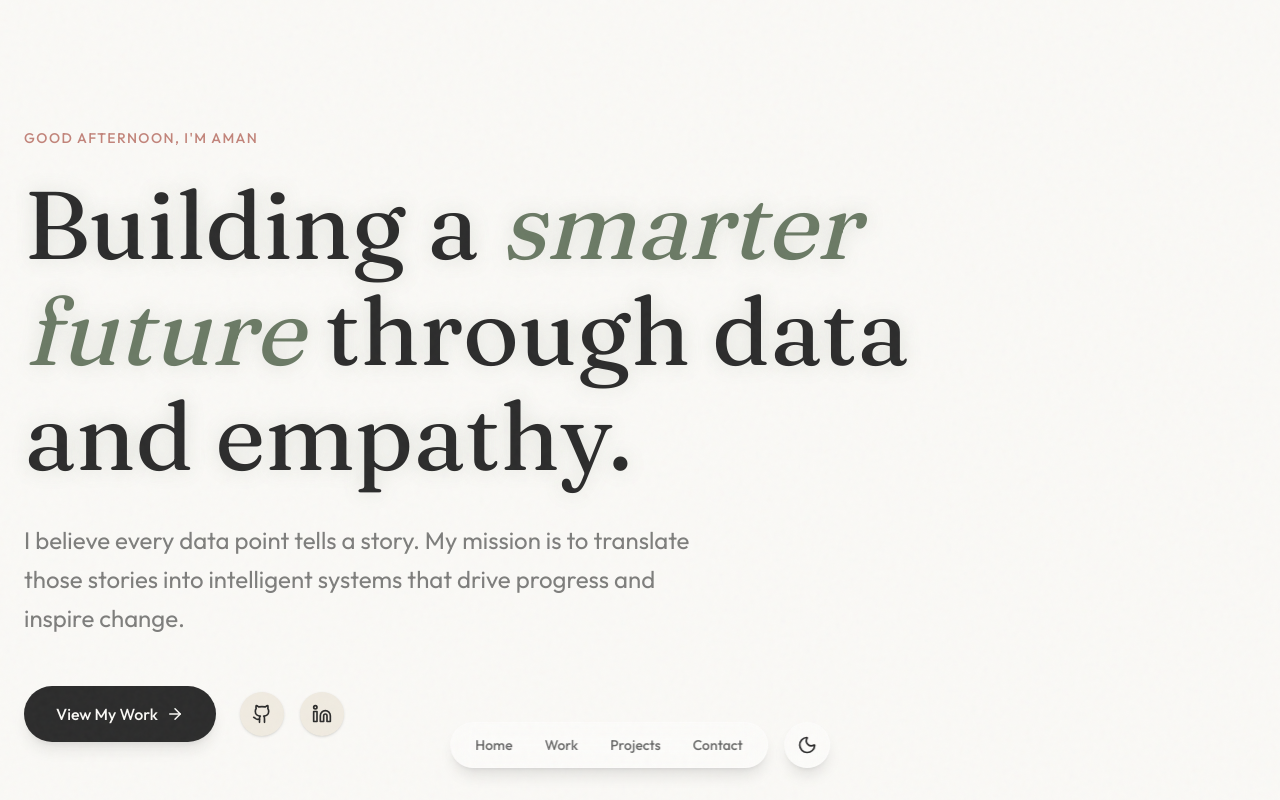
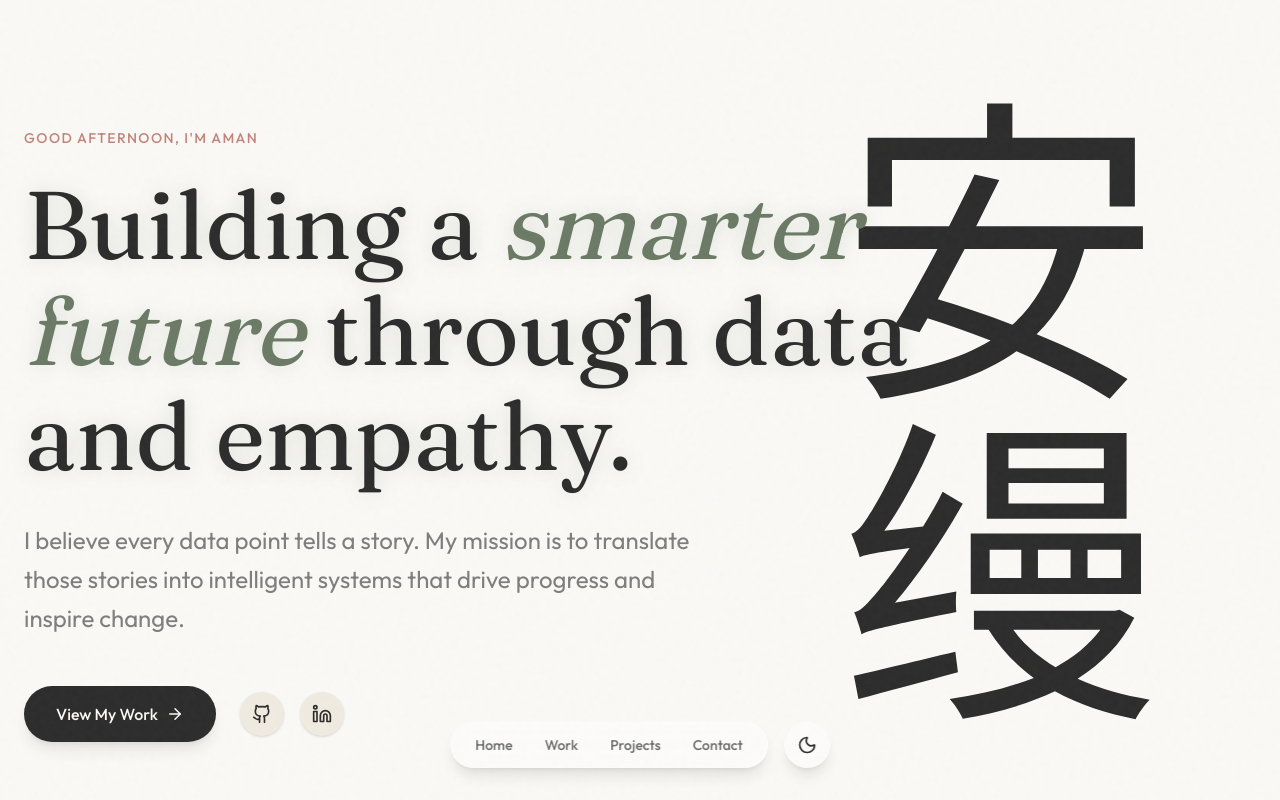
Before and after one commit to Amanmeena0/Aman-meena, a React (Vite) app: page / in a window 1280 px wide. Shown: the top 800 px of the page. Built offline with nearby package versions, Linux system fonts and the light colour scheme.

Commit message:
feat: enhance HeroSection layout and add decorative name element; update internship descriptions for accuracy

```diff
--- a/src/components/Sections/HeroSection.tsx
+++ b/src/components/Sections/HeroSection.tsx
@@ -6,12 +6,12 @@ export function HeroSection() {
   const greeting = useGreeting();
 
   return (
-    <section id="home" className="container mx-auto px-6 pt-32 pb-20 min-h-[80vh] flex flex-col justify-center">
+    <section id="home" className="relative container mx-auto px-6 pt-32 pb-20 min-h-[80vh] flex flex-col justify-center overflow-hidden">
       <motion.div
         initial={{ opacity: 0, y: 20 }}
         animate={{ opacity: 1, y: 0 }}
         transition={{ duration: 0.8 }}
-        className="max-w-4xl"
+        className="max-w-4xl z-10"
       >
         <span className="text-accent-terracotta font-medium tracking-widest uppercase text-sm mb-6 block">
           {greeting}, I'm Aman
@@ -41,6 +41,18 @@ export function HeroSection() {
           </div>
         </div>
       </motion.div>
+
+      {/* Decorative Name */}
+      <motion.div
+        initial={{ opacity: 0, x: 100 }}
+        animate={{ opacity: 1, x: 0 }}
+        transition={{ duration: 1.2, ease: "easeOut" }}
+        className="absolute right-36 top-1/2 -translate-y-1/2 hidden lg:block pointer-events-none select-none opacity-[0.03]"
+      >
+        <div className="text-[20rem] font-serif [writing-mode:vertical-rl] text-charcoal leading-none">
+          安缦
+        </div>
+      </motion.div>
     </section>
   );
 }
--- a/src/data/internships.ts
+++ b/src/data/internships.ts
@@ -29,7 +29,7 @@ export const INTERNSHIPS: Internship[] = [
     detailedDescription: "Engineered a RAG-based system using LangChain, ChromaDB, and Gemini LLM, achieving 99% response accuracy. Scaled the system to handle 100K+ concurrent requests with high availability and low latency. Integrated APIs and agent workflows to reduce manual effort and improve system efficiency.",
     skills: ["RAG", "LangChain", "ChromaDB", "Gemini LLM", "Generative AI", "Python", "APIs", "Agent Workflows", "Data Pipelines", "Vector Databases"],
     achievements: [
-      "Engineered RAG-based system achieving 99% response accuracy",
+      "Engineered RAG-based system achieving 70% response accuracy",
       "Scaled system to handle 100K+ concurrent requests with high availability and low latency",
       "Integrated APIs and agent workflows to reduce manual effort and improve system efficiency",
       "Built data pipelines for processing 100+ documents, creating structured knowledge base from unstructured data"
@@ -44,7 +44,7 @@ export const INTERNSHIPS: Internship[] = [
     period: "July 2024 - August 2024",
     duration: "2 months",
     description: "Developed a multimodal lie detection system using facial expression analysis and voice-based NLP models.",
-    detailedDescription: "Developed a multimodal lie detection system using facial expression analysis and voice-based NLP models, achieving 57% accuracy on a 10K+ dataset. Improved processing speed by 13% through optimized ML techniques and built robust data pipelines for research-driven insights.",
+    detailedDescription: "Developed a multimodal lie detection system using facial expression analysis and voice-based NLP models, achieving 57% accuracy on a 1K+ dataset. Improved processing speed by 13% through optimized ML techniques and built robust data pipelines for research-driven insights.",
     skills: ["Deep Learning", "NLP", "Python", "Facial Expression Analysis", "Voice Analysis", "Neural Networks", "Data Pipelines", "ML Optimization", "Research Methodology"],
     achievements: [
       "Developed multimodal lie detection system using facial expression and voice-based NLP analysis",
```
